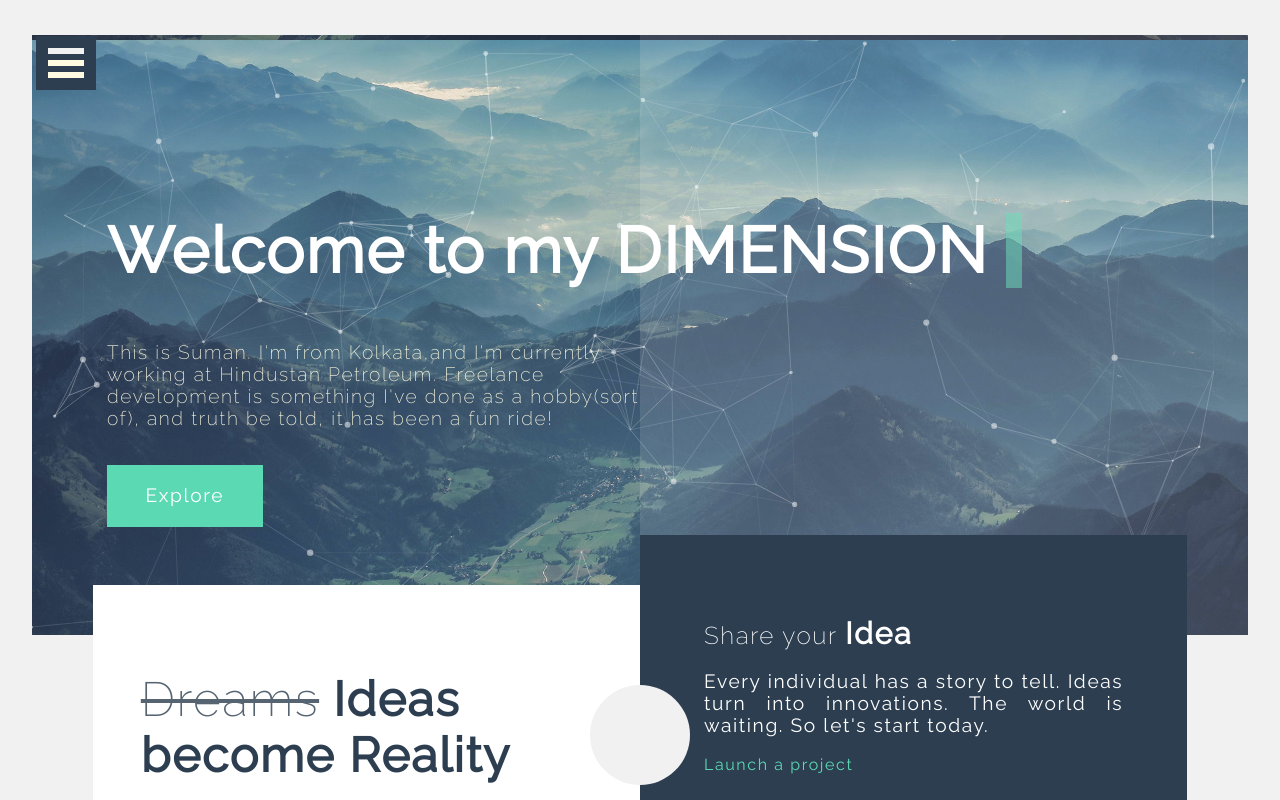
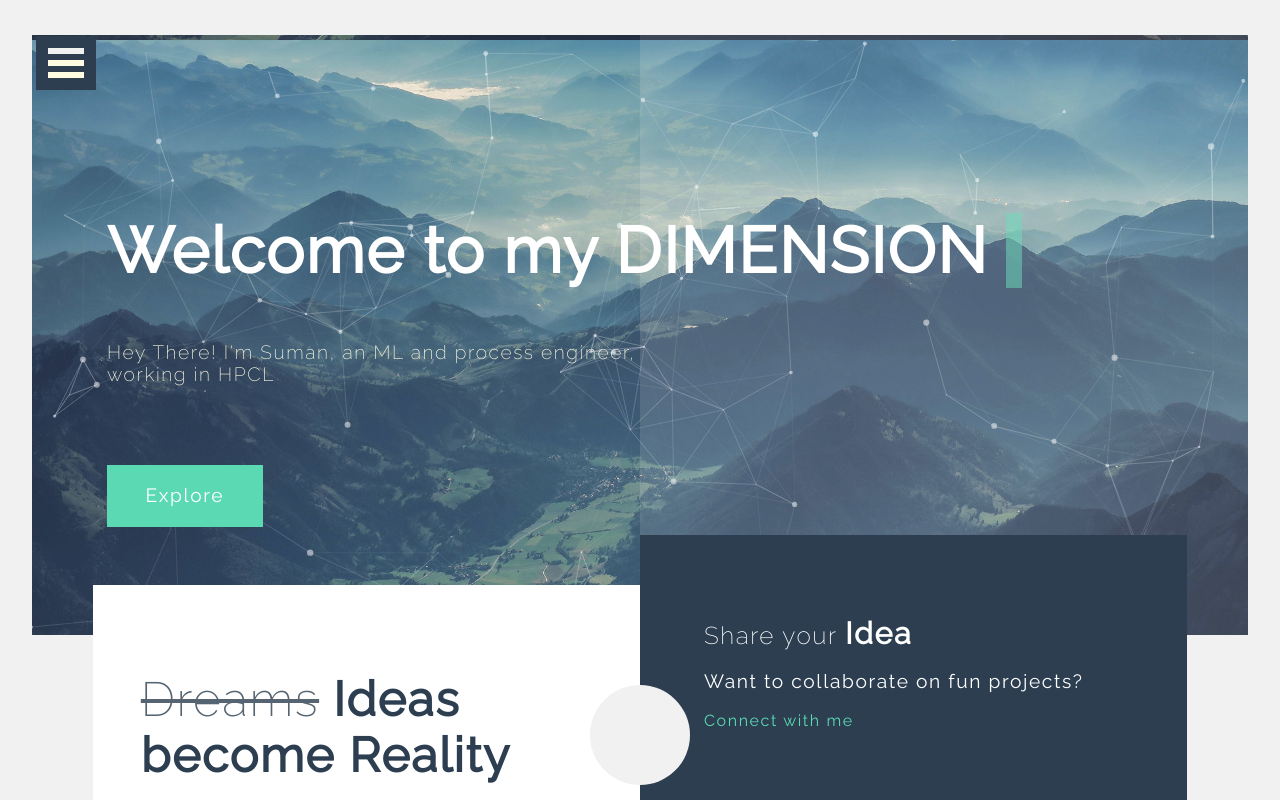
Before and after one commit to webJdi/webjdi.github.io, a plain HTML site: page index.html in a window 1280 px wide. Drawn offline with nearby package versions, Linux system fonts and the light colour scheme; files whose address does not match are found by name.

Commit message:
Updating homepage

```diff
--- a/index.html
+++ b/index.html
@@ -52,7 +52,7 @@
 						<section id="home">
 							<div class="homeAd1" id="particles-js" style="display: block !important;">
 								<h2 class="element"><span id="element"></span></h2>
-								<h5>This is Suman. I'm from Kolkata,and I'm currently working at Hindustan Petroleum. Freelance development is something I've done as a hobby(sort of), and truth be told, it has been a fun ride!</h5>
+								<h5>Hey There! I'm Suman, an ML and process engineer, working in HPCL</h5>
 								<a class="greenhov" href=""> Explore</a>
 							</div>
 							<div id="homeAd2">
@@ -61,8 +61,8 @@
 							</div>
 							<div id="homeAd3">
 								<h3><span> Share your </span> Idea</h3>
-								<p>Every individual has a story to tell. Ideas turn into innovations. The world is waiting. So let's start today.</p>
-								<a href="#">Launch a project</a>
+								<p>Want to collaborate on fun projects? </p>
+								<a href="https://www.linkedin.com/in/suman-senapati-9b4776280/">Connect with me</a>
 							</div>
 							<div id="homeAd4"></div>
 							<div id="homeAdLogo"></div>
```
